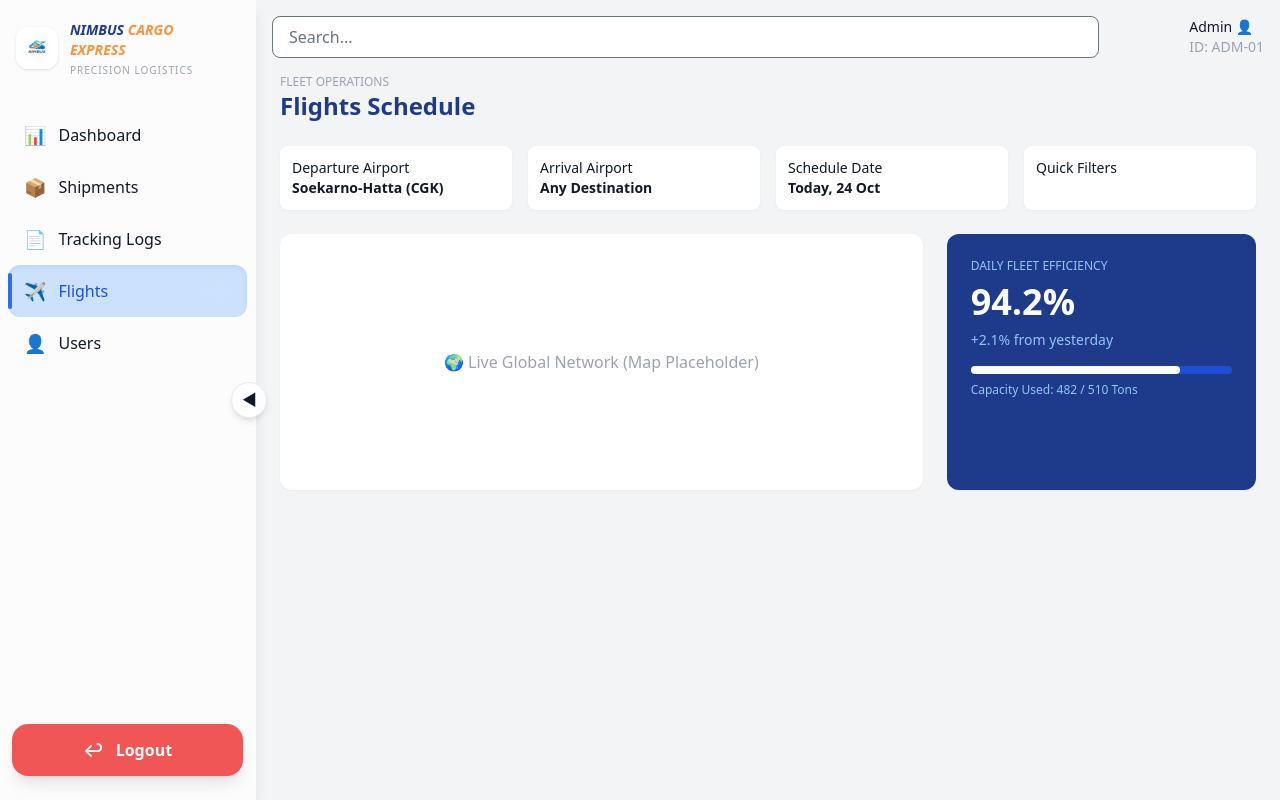
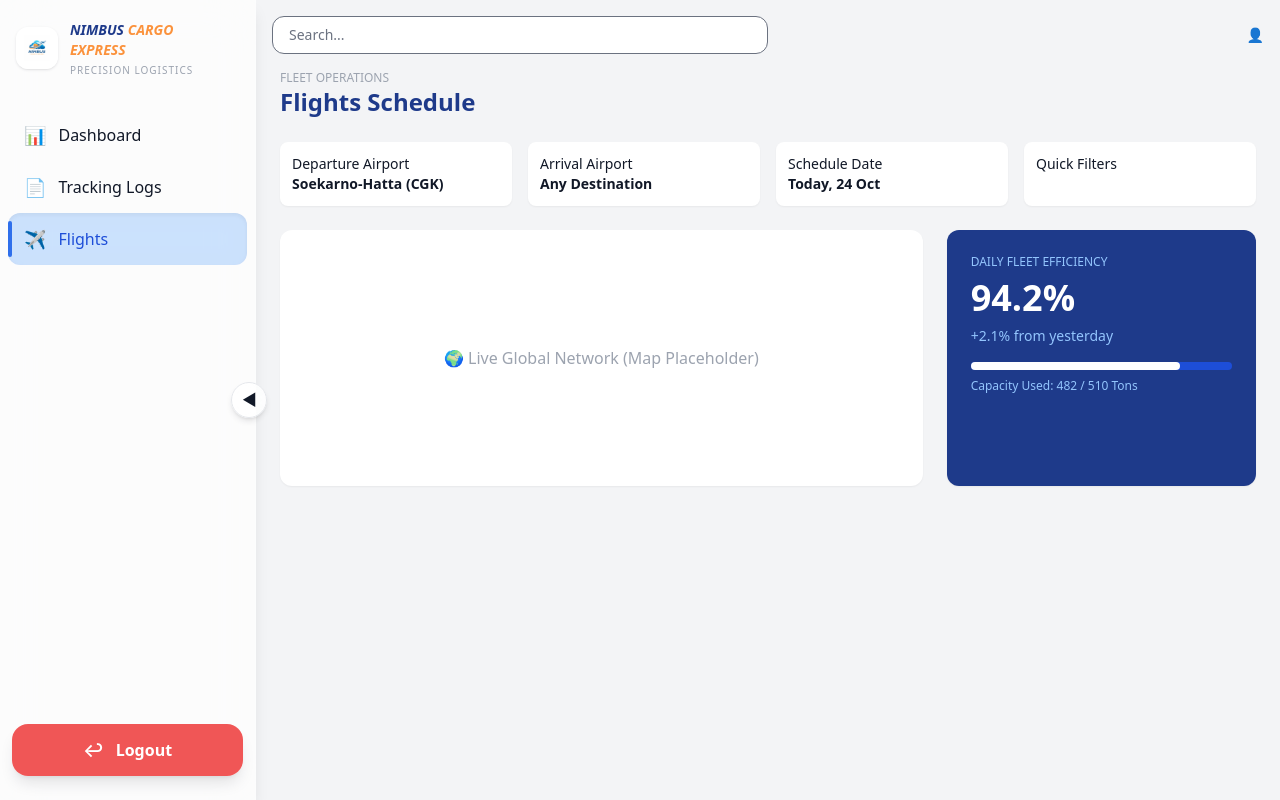
Before and after one commit to Diaz-Bara/Project-Nimbus-SIWEB, a Next.js app: page /flights in a window 1280 px wide. Built offline with nearby package versions, Linux system fonts and the light colour scheme.

Commit message:
setiap role sudah aman

```diff
--- a/src/app/login/page.tsx
+++ b/src/app/login/page.tsx
@@ -15,14 +15,29 @@ export default function LoginPage() {
     const email = emailRef.current?.value;
     const password = passwordRef.current?.value;
 
-    const admin = {
-      email: "admin",
-      password: "admin123",
-      role: "admin",
-    };
+    // 🔥 MULTI USER (ADMIN + OPERATOR)
+    const users = [
+      {
+        email: "admin",
+        password: "admin123",
+        role: "admin",
+      },
+      {
+        email: "operator",
+        password: "operator123",
+        role: "operator",
+      },
+    ];
 
-    if (email === admin.email && password === admin.password) {
-      localStorage.setItem("user", JSON.stringify(admin));
+    const foundUser = users.find(
+      (u) => u.email === email && u.password === password
+    );
+
+    if (foundUser) {
+      // simpan user ke localStorage
+      localStorage.setItem("user", JSON.stringify(foundUser));
+
+      // redirect (semua ke dashboard dulu)
       router.push("/dashboard");
     } else {
       alert("Email atau password salah!");
@@ -51,10 +66,10 @@ export default function LoginPage() {
           Enter your credentials to access the system
         </p>
 
-        {/* INPUT */}
+        {/* INPUT (TIDAK DIUBAH UI) */}
         <input
           ref={emailRef}
-          type="email"
+          type="text"
           placeholder="Email or Username"
           className="w-full border rounded-lg px-3 py-2 mb-3 text-sm"
         />
@@ -85,6 +100,7 @@ export default function LoginPage() {
           LOGIN
         </button>
 
+        {/* CREATE ACCOUNT */}
         <Link href="/register">
           <button className="w-full border py-2 rounded-lg text-sm">
             Create Account
--- a/src/components/dashboard/Sidebar.tsx
+++ b/src/components/dashboard/Sidebar.tsx
@@ -1,39 +1,56 @@
 "use client";
 
 import Image from "next/image";
-import { useState } from "react";
+import { useState, useEffect } from "react";
 import { usePathname, useRouter } from "next/navigation";
 import Link from "next/link";
 
 export default function Sidebar() {
   const [open, setOpen] = useState(true);
+  const [user, setUser] = useState<any>(null);
+
   const pathname = usePathname();
   const router = useRouter();
+
+  // 🔥 ambil user dari localStorage (biar aman dari SSR)
+  useEffect(() => {
+    const storedUser = JSON.parse(localStorage.getItem("user") || "null");
+    setUser(storedUser);
+  }, []);
 
   const handleLogout = () => {
     localStorage.removeItem("user");
     router.push("/");
   };
 
-  const menu = [
+  // 🔥 BASE MENU (semua role)
+  const baseMenu = [
     { name: "Dashboard", icon: "📊", path: "/dashboard" },
-    { name: "Shipments", icon: "📦", path: "/shipments" },
     { name: "Tracking Logs", icon: "📄", path: "/TrackingAdmin" },
     { name: "Flights", icon: "✈️", path: "/flights" },
+  ];
+
+  // 🔥 ADMIN ONLY MENU
+  const adminMenu = [
+    { name: "Shipments", icon: "📦", path: "/shipments" },
     { name: "Users", icon: "👤", path: "/users" },
   ];
+
+  // 🔥 FINAL MENU (role-based)
+  const menu =
+    user?.role === "admin"
+      ? [...baseMenu, ...adminMenu]
+      : baseMenu;
 
   return (
     <div
       className={`relative h-screen transition-all duration-300 ease-in-out
       ${open ? "w-64" : "w-20"}
-
       bg-white/70 backdrop-blur-xl border-r border-white/20 shadow-lg`}
     >
 
-      {/*  LOGO */}
+      {/* LOGO */}
       <div className="flex items-center gap-3 px-4 pt-5 mb-8">
-
         <div className="bg-white/80 backdrop-blur-md p-2 rounded-xl shadow">
           <Image src="/logo.png" alt="logo" width={26} height={26} />
         </div>
@@ -53,7 +70,7 @@ export default function Sidebar() {
         )}
       </div>
 
-      {/*  MENU */}
+      {/* MENU */}
       <ul className="space-y-2 px-2">
         {menu.map((item) => {
           const active = pathname === item.path;
@@ -66,9 +83,11 @@ export default function Sidebar() {
                   ${open ? "px-4 justify-start" : "justify-center"}
                   py-3 rounded-xl transition-all duration-300
 
-                  ${active
-                    ? "bg-blue-500/20 text-blue-700 backdrop-blur-md shadow-inner"
-                    : "hover:bg-white/50 hover:backdrop-blur-md"}
+                  ${
+                    active
+                      ? "bg-blue-500/20 text-blue-700 backdrop-blur-md shadow-inner"
+                      : "hover:bg-white/50 hover:backdrop-blur-md"
+                  }
                 `}
               >
                 {/* ICON */}
@@ -96,7 +115,7 @@ export default function Sidebar() {
         })}
       </ul>
 
-      {/*  TOGGLE BUTTON */}
+      {/* TOGGLE BUTTON */}
       <button
         onClick={() => setOpen(!open)}
         className="absolute top-1/2 -right-3 -translate-y-1/2
@@ -113,7 +132,7 @@ export default function Sidebar() {
         </span>
       </button>
 
-      {/*  LOGOUT */}
+      {/* LOGOUT */}
       <div className="absolute bottom-6 w-full px-3">
         <button
           onClick={handleLogout}
@@ -126,7 +145,6 @@ export default function Sidebar() {
           {open && <span>Logout</span>}
         </button>
       </div>
-
     </div>
   );
 }
--- a/src/components/dashboard/Topbar.tsx
+++ b/src/components/dashboard/Topbar.tsx
@@ -1,17 +1,34 @@
+"use client";
+
 export default function Topbar() {
+  const user =
+    typeof window !== "undefined"
+      ? JSON.parse(localStorage.getItem("user") || "null")
+      : null;
+
   return (
     <div className="flex justify-between items-center">
 
+      {/* SEARCH */}
       <input
         placeholder="Search..."
-        className="w-5/6 px-4 py-2 rounded-lg border"
+        className="w-1/2 border rounded-xl px-4 py-2 text-sm"
       />
 
-      <div className="text-sm">
-        Admin 👤<br />
-        <span className="text-gray-400">ID: ADM-01</span>
+      {/* RIGHT SIDE */}
+      <div className="flex items-center gap-4">
+
+        {/* ROLE */}
+        {/* <span className="text-sm font-medium text-gray-600">
+          {user?.role === "admin" ? "Admin" : "Operator"}
+        </span> */}
+
+        {/* USER INFO */}
+        <div className="text-right text-sm">
+          <p className="font-semibold">{user?.email} 👤</p>
+        </div>
+
       </div>
-
     </div>
   );
 }
```
